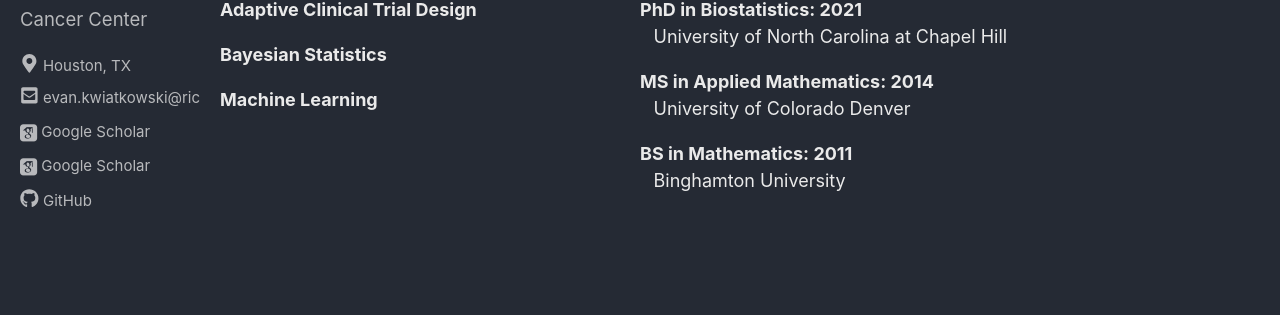
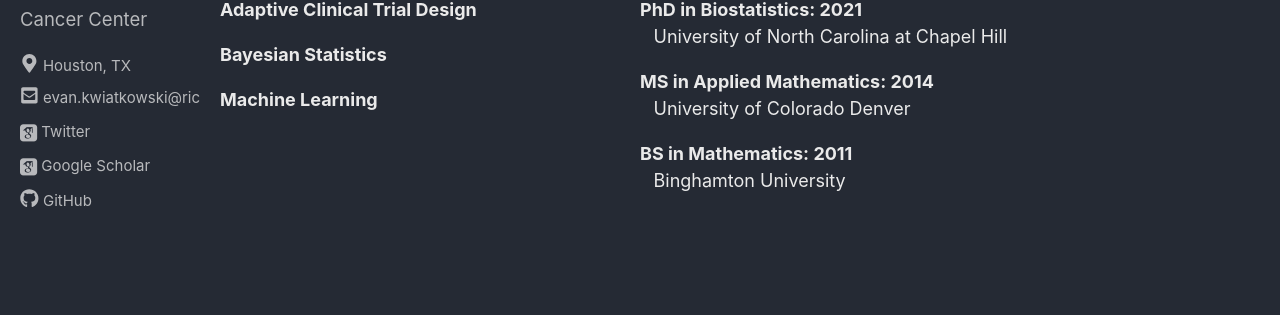
Before and after one commit to kwiatkowski-evan/kwiatkowski-evan.github.io, a Jekyll site: the page built from index.html, in a window 1280 px wide. Shown: the part 436-751 px from the top of the page. Built offline with Jekyll 4.4.1, drawn with Linux system fonts in a browser that asks for light colours; cached includes are drawn as plain includes; nearby versions of some CDN libraries; some web fonts are replaced; the list of posts is cut into pages by our own code.

Commit message:
change label to twitter

```diff
--- a/_config.yml
+++ b/_config.yml
@@ -115,7 +115,7 @@ author:
     - label: "evan.kwiatkowski@rice.edu"
       icon: "fas fa-fw fa-envelope-square"
       url: mailto:evan.kwiatkowski@rice.edu
-    - label: "Google Scholar"
+    - label: "Twitter"
       icon: "ai ai-google-scholar-square ai-lg"
       url: "https://scholar.google.com/citations?user=f_vjvwEAAAAJ&hl=en"
     - label: "Google Scholar"
```
